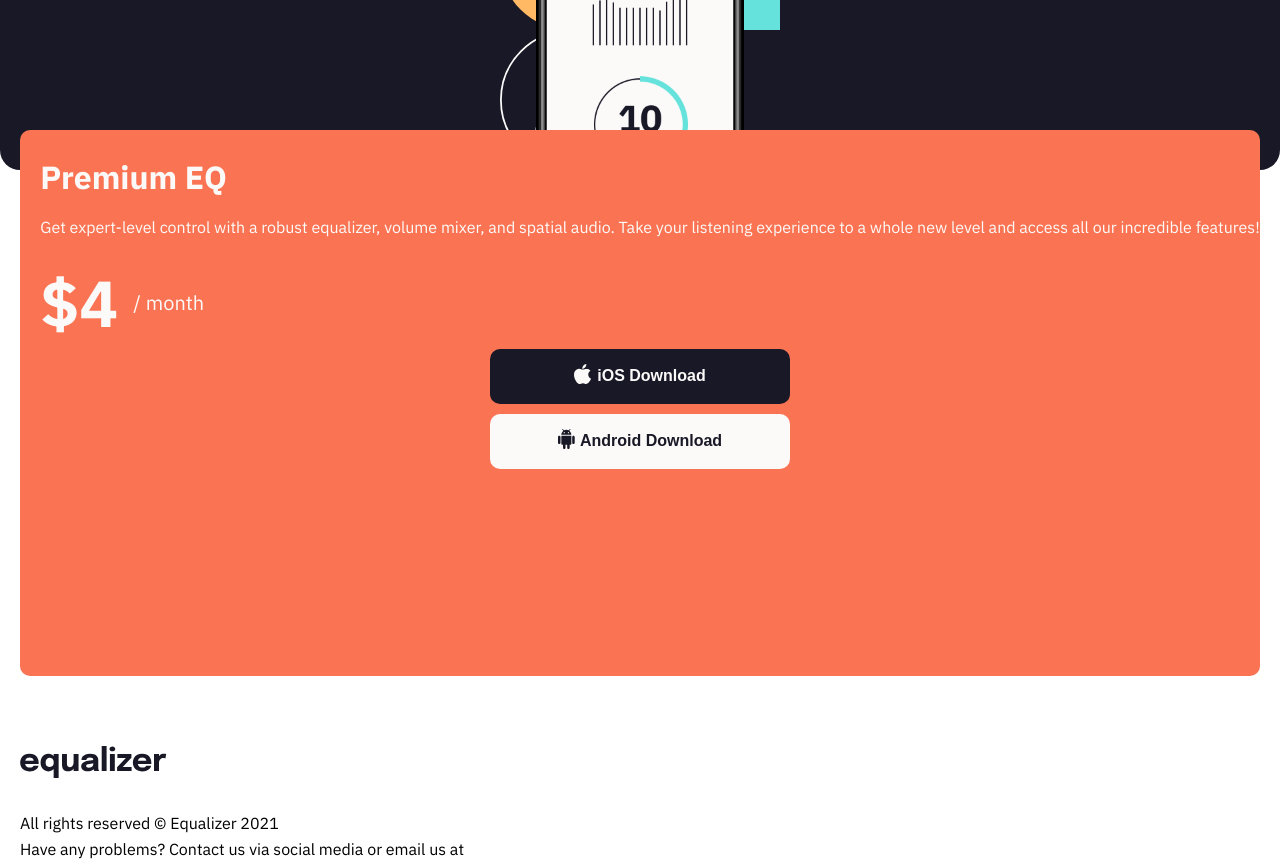
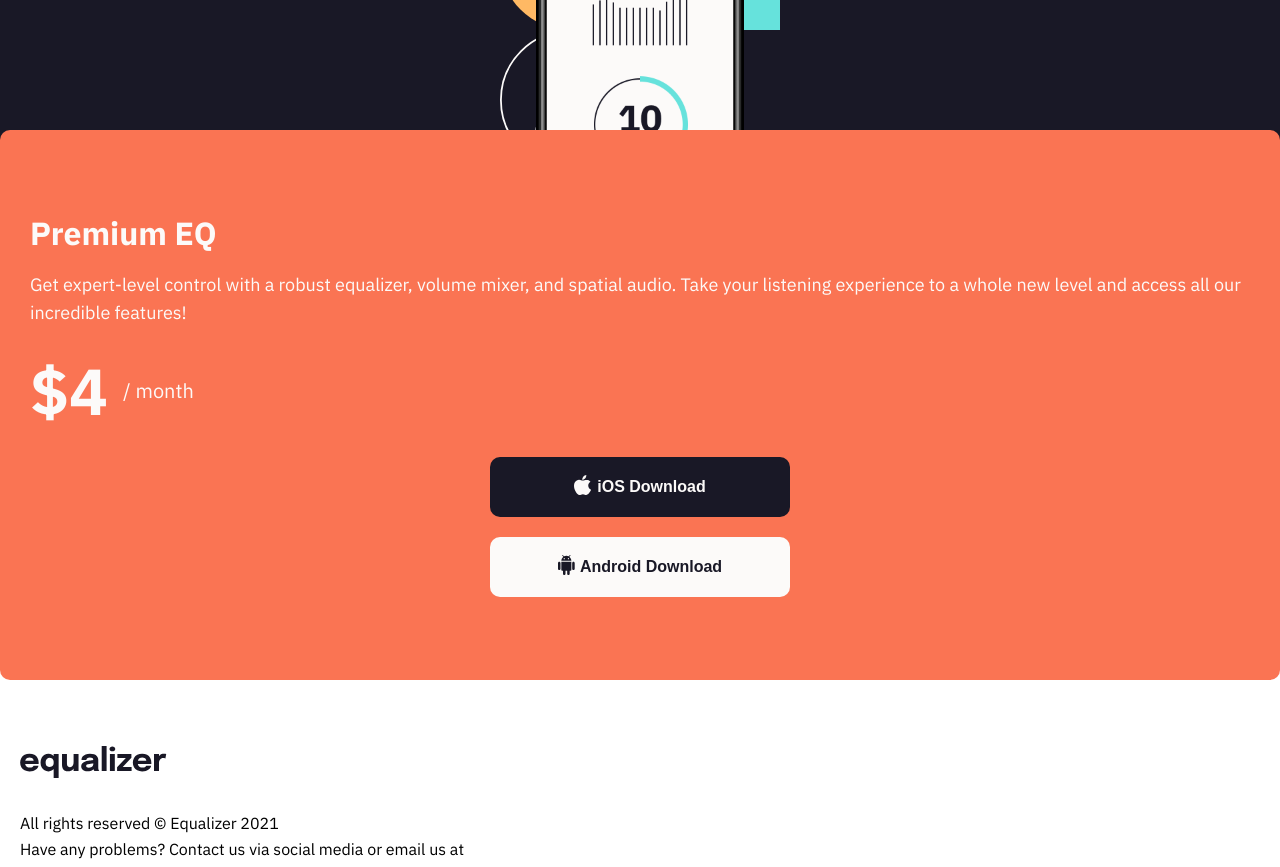
Before and after one commit to Ant-Shell/equalizer-landing-page-challenge, a React (Vite) app: page / in a window 1280 px wide. Shown: the part 620-1487 px from the top of the page. Built offline with nearby package versions, Linux system fonts and the light colour scheme.

Commit message:
Adjust margins and padding

```diff
--- a/src/components/CallToActionCard/CallToActionCard.scss
+++ b/src/components/CallToActionCard/CallToActionCard.scss
@@ -3,7 +3,7 @@
 
 .cta {
   border-radius: 10px;
-  height: 546px;
+  height: 550px;
   width: 100%;
   z-index: 1;
   position: relative;
@@ -11,34 +11,37 @@
   background-color: $red;
   color: $white;
   font-family: "IBM Plex Sans";
+  display: flex;
   .cta-content-container {
     display: flex;
     flex-direction: column;
     align-items: center;
     box-sizing: border-box;
+    justify-content: center;
     .cta-header-text {
       font-size: 32px;
       font-weight: 700;
       line-height: 40px;
       letter-spacing: 0px;
       align-self: start;
-      margin-left: 20px;
+      margin-left: 30px;
       margin-bottom: 0;
+      margin-top: 0;
     }
     .cta-info-text {
-      font-size: 16px;
+      font-size: 18px;
       font-weight: 400;
       line-height: 28px;
       letter-spacing: 0px;
       align-self: start;
-      margin-left: 20px;
+      padding: 0 30px 0 30px;
     }
     .cta-pricing-text {
       font-size: 20px;
       font-weight: 400;
       line-height: 32px;
       align-self: start;
-      margin-left: 20px;
+      margin-left: 30px;
       display: flex;
       .cta-pricing-bold {
         font-size: 65px;
@@ -54,7 +57,8 @@
       background-color: $black;
       color: $white;
       width: 300px;
-      height: 55px;
+      margin-top: 20px;
+      height: 60px;
       border: none;
       border-radius: 10px;
       font-size: 16px;
@@ -71,8 +75,8 @@
       background-color: $white;
       color: $black;
       width: 300px;
-      margin-top: 10px;
-      height: 55px;
+      margin-top: 20px;
+      height: 60px;
       border: none;
       border-radius: 10px;
       font-size: 16px;
```
